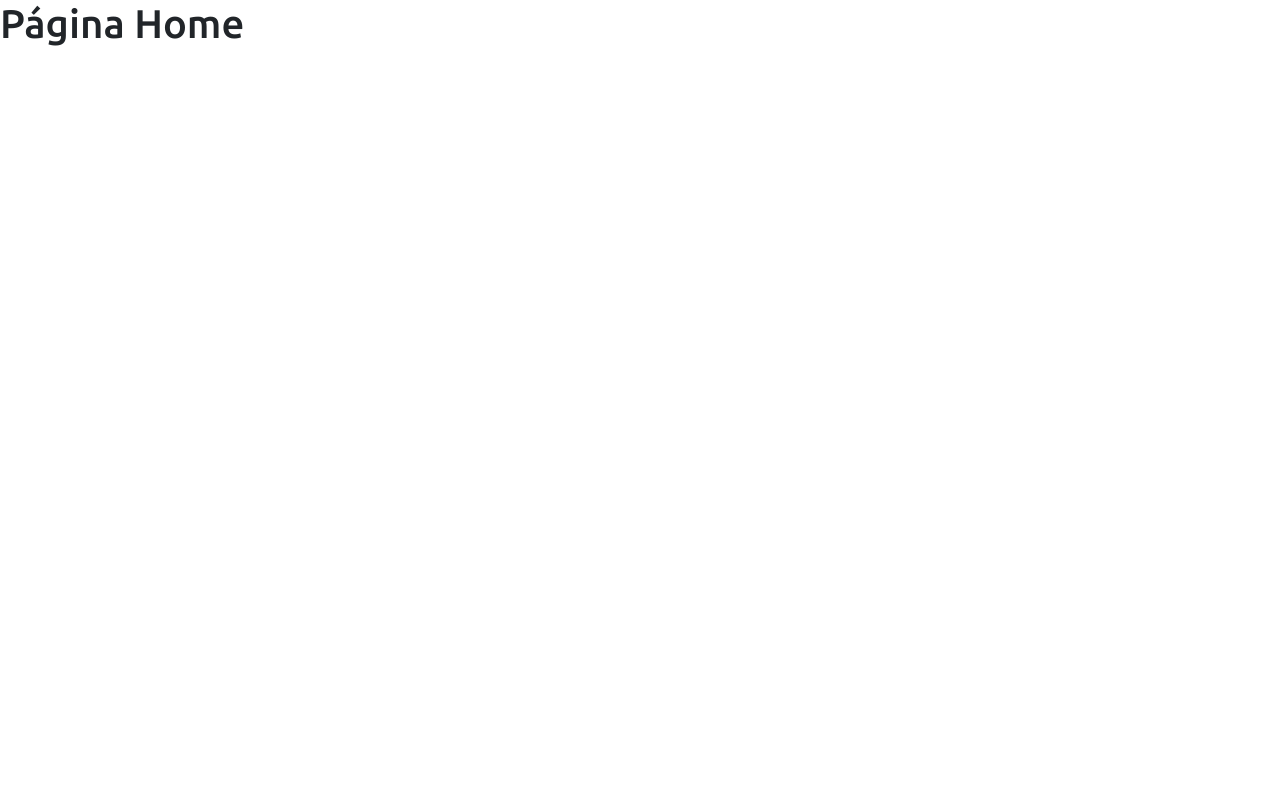
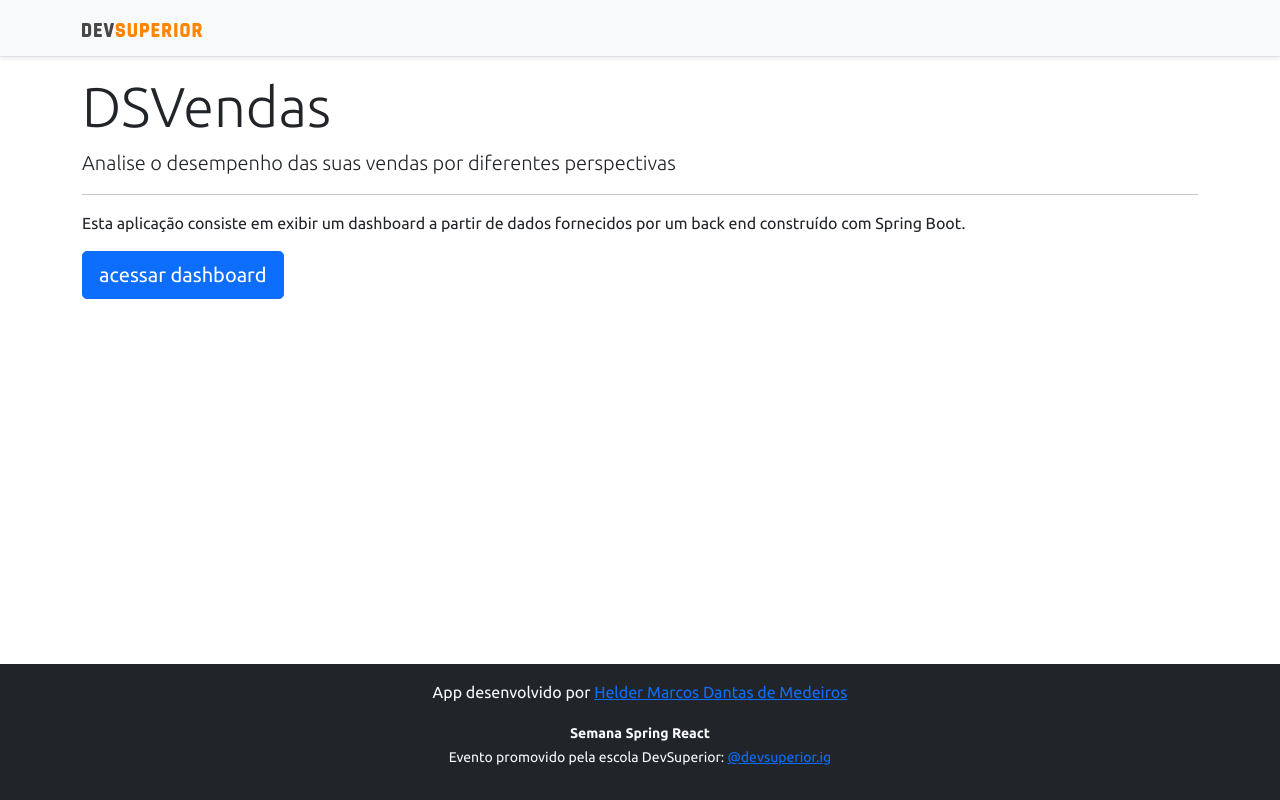
Before and after one commit to helderdantas/projeto-sds3, a React (Create React App) app in the folder frontend/: page / in a window 1280 px wide. Built offline with nearby package versions, Linux system fonts and the light colour scheme.

Commit message:
Home, navigation

```diff
--- a/frontend/src/components/NavBar/index.tsx
+++ b/frontend/src/components/NavBar/index.tsx
@@ -1,11 +1,14 @@
 import ImgDsDark from 'assets/img/ds-dark.svg';
+import { Link } from 'react-router-dom';
 
 const NavBar = () => {
     return (
       <div className="d-flex flex-column flex-md-row align-items-center p-3 px-md-4 mb-3 bg-light border-bottom shadow-sm">
           <div className="container">
             <nav className="my-2 my-md-0 mr-md-3">
+              <Link to ="/">
                 <img src={ImgDsDark} alt="DevSuperior" width="120" />
+              </Link>
             </nav>
           </div>
       </div>
--- a/frontend/src/pages/Dashboard/index.tsx
+++ b/frontend/src/pages/Dashboard/index.tsx
@@ -3,11 +3,13 @@
 import DonutChart from "components/DonutChart";
 import Footer from "components/Footer";
 import NavBar from "components/NavBar";
+import { Link } from "react-router-dom";
 
 const Dashboard = () => {
     return (
         <>
         <NavBar/>
+
         <div className = "container">
           <h1 className="text-primary py-3">Dashboard de vendas</h1>
 
--- a/frontend/src/pages/Home/index.tsx
+++ b/frontend/src/pages/Home/index.tsx
@@ -1,8 +1,26 @@
+import Footer from "components/Footer";
+import NavBar from "components/NavBar";
+import { Link } from "react-router-dom";
+
 const Home = () => {
     return (
-        <div>
-            <h1>Página Home</h1>
+
+        <>
+        <NavBar/>
+        <div className="container">
+            <div className="jumbotron">
+                <h1 className="display-4">DSVendas</h1>
+                <p className="lead">Analise o desempenho das suas vendas por diferentes perspectivas</p>
+                <hr/>
+                <p>Esta aplicação consiste em exibir um dashboard a partir de dados fornecidos por um back end construído com Spring Boot.</p>
+                <Link className="btn btn-primary btn-lg"  to ="/dashboard">
+                    acessar dashboard
+                </Link>
+            </div>
         </div>
+        <Footer/>
+        </>
+
     );
   }
 export default Home;
```
Lines whose indentation alone changed are shown as unchanged.
